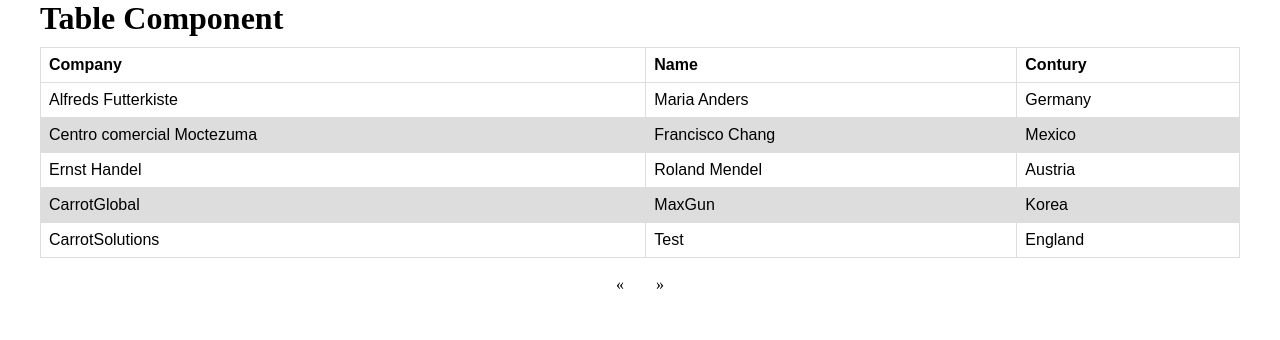
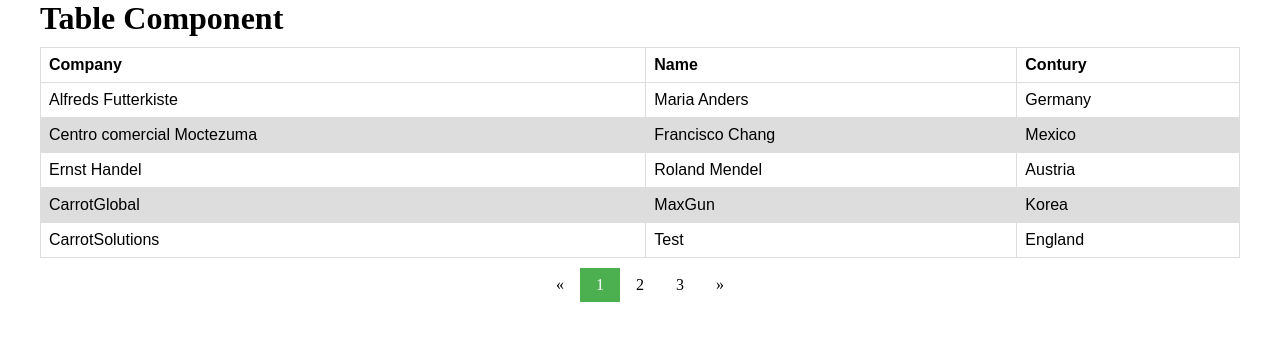
Before and after one commit to eorjs37/vue_component, a Vue app: page / in a window 1280 px wide. Shown: the top 340 px of the page. Built offline with nearby package versions, Linux system fonts and the light colour scheme.

Commit message:
페이징 update 반응

```diff
--- a/src/components/Paging.vue
+++ b/src/components/Paging.vue
@@ -17,7 +17,7 @@
 </template>
 
 <script>
-import { onMounted, ref } from 'vue';
+import { ref, onBeforeUpdate } from 'vue';
 export default {
 	name: 'Paging',
 	props: {
@@ -44,7 +44,7 @@ export default {
 	setup(props, context) {
 		const page_number = ref(1);
 		const totalpaging = ref(5);
-		const page_range = ref(Array.from(new Array(props.pagingrange), (_, i) => i + 1));
+		const page_range = ref([]);
 		const total_data = ref(props.totaldata);
 		const paging_data = ref(props.pagingdata);
 
@@ -79,8 +79,8 @@ export default {
 			return new_range.filter(item => item <= totalpaging.value);
 		};
 
-		onMounted(() => {
-			totalpaging.value = Math.ceil(total_data.value / paging_data.value);
+		onBeforeUpdate(() => {
+			totalpaging.value = Math.ceil(props.totaldata / props.pagingdata);
 			page_range.value = return_new_range();
 		});
 
```
